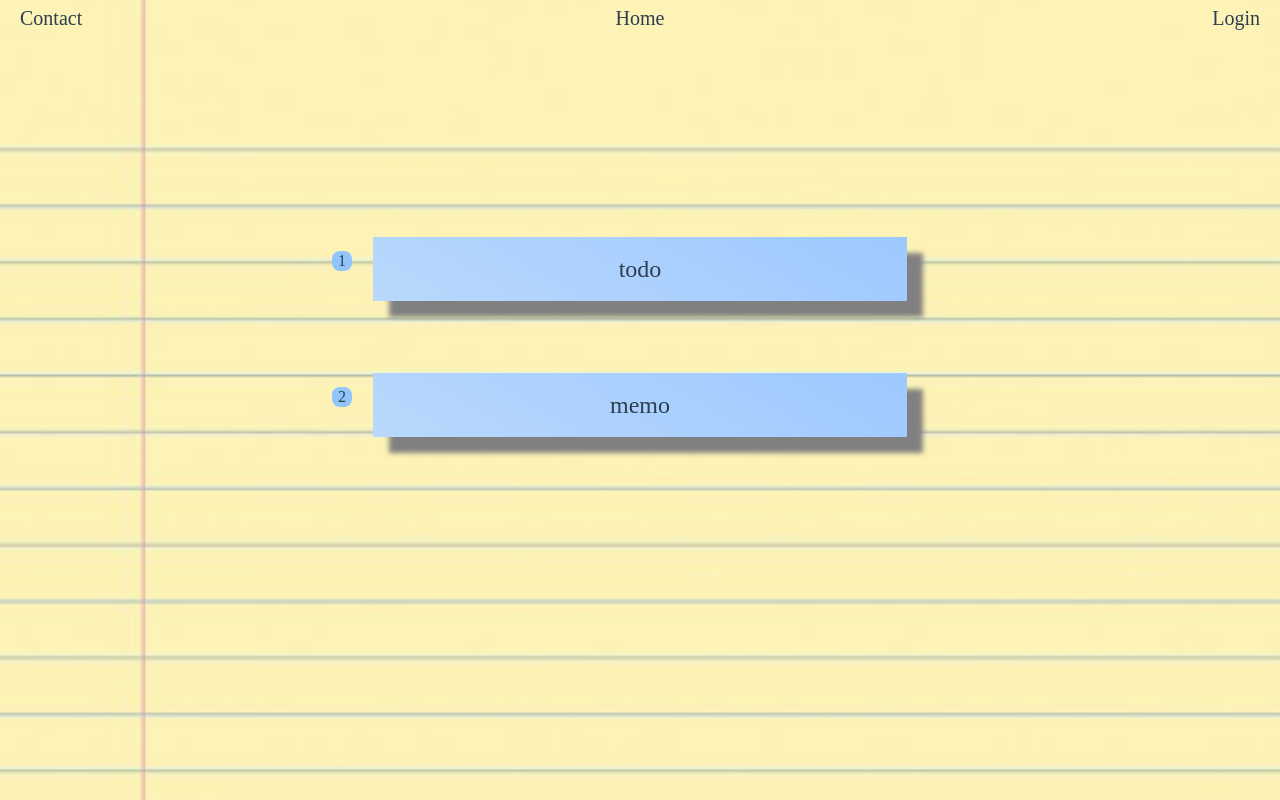
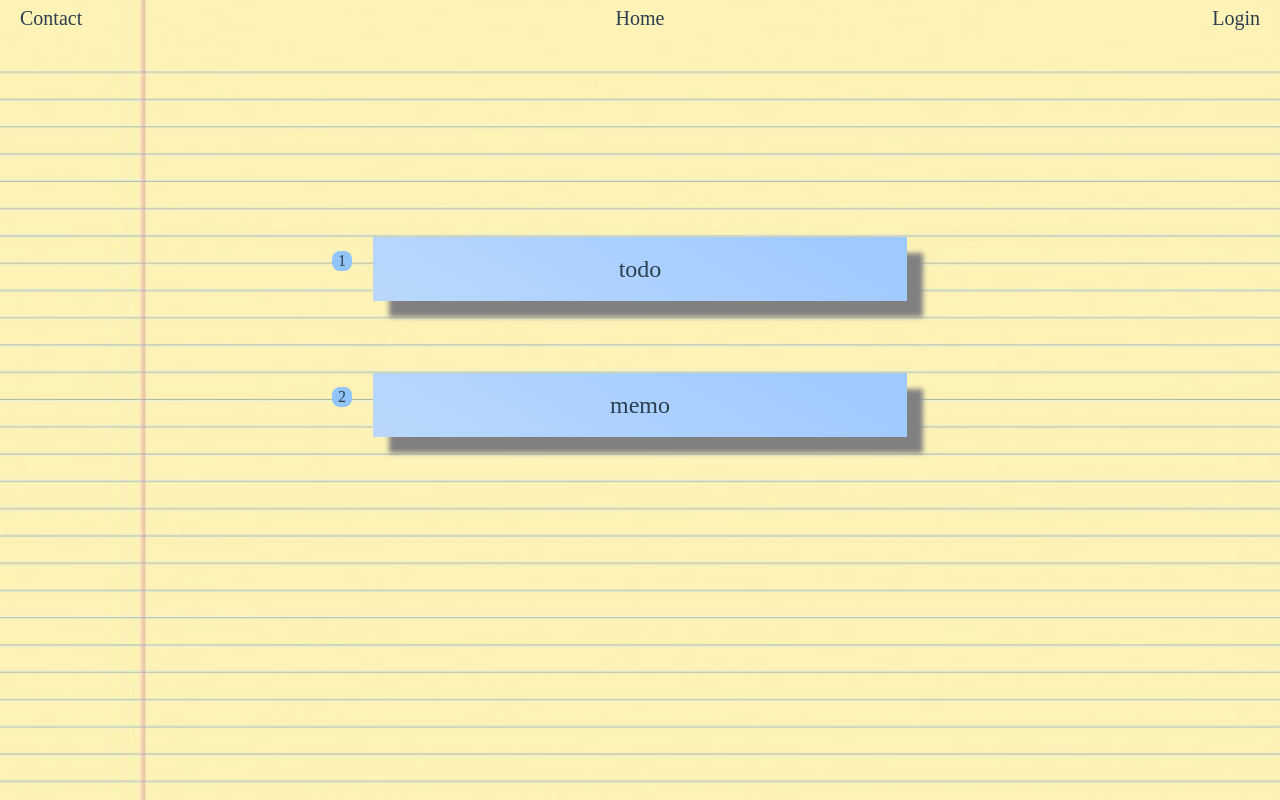
Before and after one commit to 0ArchLinux0/ToDiary-Revised, a Vue app: page / in a window 1280 px wide. Built offline with nearby package versions, Linux system fonts and the light colour scheme; a web font is replaced by a local one.

Commit message:
background image size

```diff
--- a/src/App.vue
+++ b/src/App.vue
@@ -62,7 +62,7 @@ body {
   background-repeat: repeat-y;
   min-height: 100vh;
   /* background-size: contain; */
-  background-size: 100%;
+  background-size: 100vw 100vh;
   user-select: none;
 }
 *:focus {
```
Also changed, not shown: src/components/sadfasdf.vue (added).
